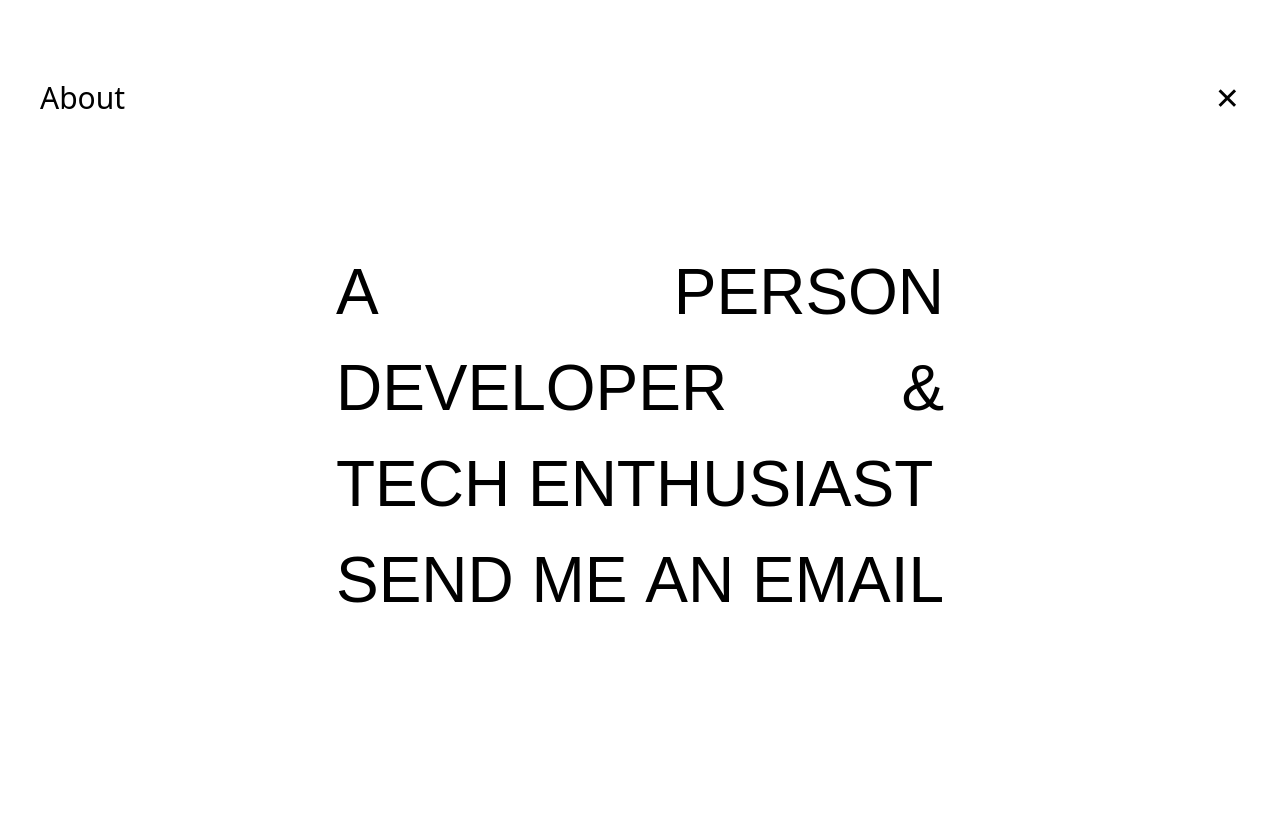
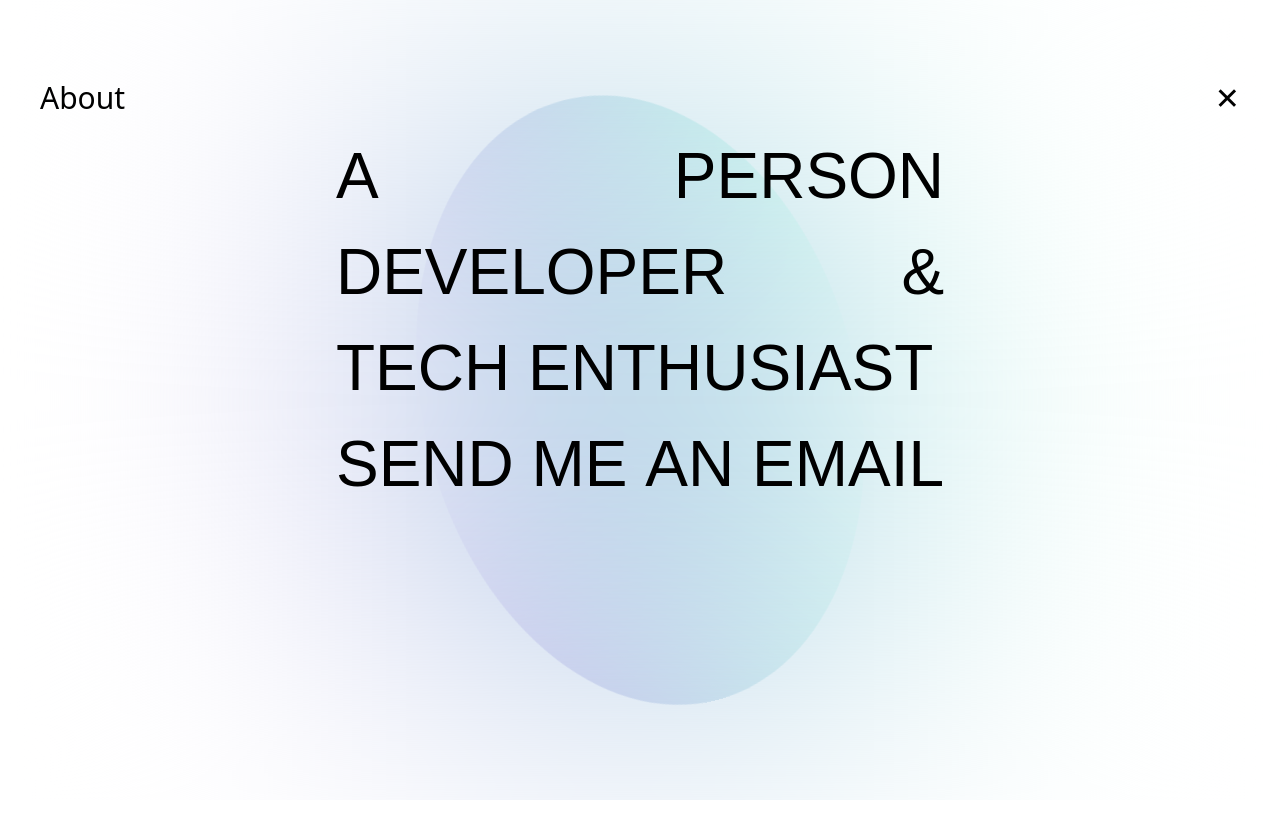
Before and after one commit to qvisten12/felix-portfolio, a Next.js app: page /about in a window 1280 px wide. Shown: the top 838 px of the page. After the commit the page ends 800 px from the top, so only its background shows below. Built offline with nearby package versions, Linux system fonts and the light colour scheme.

Commit message:
Add new blob on mouse background

```diff
--- /dev/null
+++ b/app/animatedblob.css
@@ -0,0 +1,50 @@
+@keyframes rotate {
+  from {
+    rotate: 0deg;
+  }
+
+  50% {
+    scale: 1 1.5;
+  }
+
+  to {
+    rotate: 360deg;
+  }
+}
+
+#blob {
+  background-color: white;
+  height: 34vmax;
+  aspect-ratio: 1;
+  position: absolute;
+  left: 50%;
+  top: 50%;
+  translate: -50% -50%;
+  border-radius: 50%;
+  background: linear-gradient(to right, aquamarine, mediumpurple);
+  animation: rotate 20s infinite;
+  opacity: 0.8;
+}
+
+#blur {
+  height: 100%;
+  width: 100%;
+  position: absolute;
+  z-index: 2;
+  backdrop-filter: blur(12vmax);
+}
+
+/* h1 {
+  font-family: "Space Mono", monospace;
+  font-size: clamp(3rem, 10vw, 10rem);
+  color: white;
+  white-space: nowrap;
+  padding: 0rem clamp(1rem, 2vw, 3rem);
+  border-radius: clamp(0.4rem, 0.75vw, 1rem);
+  margin: 0rem;
+  position: absolute;
+  left: 50%;
+  top: 50%;
+  translate: -50% -50%;
+  z-index: 3;
+} */
--- a/app/landing.css
+++ b/app/landing.css
@@ -291,7 +291,7 @@
   }
 }
 
-@media (max-width: 1100px) {
+@media (max-width: 1380px) {
   #wrapper {
     width: 90vmin;
   }
--- a/app/layout.tsx
+++ b/app/layout.tsx
@@ -1,8 +1,9 @@
 import Header from "@/components/Header";
 import "./globals.css";
 import "./landing.css";
+import "./animatedblob.css";
 import type { Metadata } from "next";
-import { AnimatePresence } from "framer-motion";
+import AnimatedBlob from "@/components/AnimatedBlob";
 
 export const metadata: Metadata = {
   title: "Felix Ljungqvist",
@@ -18,7 +19,8 @@ export default function RootLayout({
     <html lang="en">
       <body>
         <Header />
-        <main className="container mx-auto max-w-screen-2xl px-5 flex justify-center flex-col h-screen">
+        <AnimatedBlob />
+        <main className="container mx-auto max-w-screen-2xl px-5 flex justify-center flex-col h-screen z-10 relative">
           {children}
         </main>
       </body>
--- /dev/null
+++ b/components/AnimatedBlob.tsx
@@ -0,0 +1,31 @@
+"use client";
+import { useEffect, useRef } from "react";
+
+const AnimatedBlob = () => {
+  /* -- Glow effect -- */
+
+  const blobRef = useRef<HTMLDivElement | null>(null);
+
+  useEffect(() => {
+    window.onpointermove = (event) => {
+      const { clientX, clientY } = event;
+
+      blobRef?.current?.animate(
+        {
+          left: `${clientX}px`,
+          top: `${clientY}px`,
+        },
+        { duration: 3000, fill: "forwards" }
+      );
+    };
+  }, []);
+
+  return (
+    <>
+      <div ref={blobRef} id="blob"></div>
+      <div id="blur"></div>
+    </>
+  );
+};
+
+export default AnimatedBlob;
--- a/components/Header.tsx
+++ b/components/Header.tsx
@@ -15,14 +15,14 @@ const Header = () => {
   const changedPathName = removeSlashesAndNumbers(pathname);
 
   return pathname === "/" ? null : (
-    <PageTransition>
-      <header className="flex justify-between mx-auto max-w-screen-2xl lg:pt-20 pt-6 px-10">
+    <header className=" mx-auto max-w-screen-2xl  w-full relative">
+      <div className="absolute z-50 flex justify-between lg:pt-20 pt-6 px-10 w-full">
         <h1 className="text-3xl">{changedPathName}</h1>
         <Link href="/" className="text-3xl">
           &#10005;
         </Link>
-      </header>
-    </PageTransition>
+      </div>
+    </header>
   );
 };
 
--- a/components/Landing.tsx
+++ b/components/Landing.tsx
@@ -1,7 +1,7 @@
 "use client";
 
 import Link from "next/link";
-import { useRef, useState } from "react";
+import { useEffect, useRef, useState } from "react";
 
 const combinations = [
   { configuration: 1, roundness: 1 },
@@ -17,6 +17,8 @@ const rand = (min: number, max: number) =>
 
 const Landing = () => {
   const wrapperRef = useRef(null);
+  const linkRef = useRef<HTMLAnchorElement | null>(null);
+
   const [combination, setCombination] = useState(
     combinations[rand(0, combinations.length - 1)]
   );
@@ -37,6 +39,41 @@ const Landing = () => {
     setPrevIndex(index);
   }, 3000);
 
+  /* -- Text effect -- */
+
+  const letters = "ABCDEFGHIJKLMNOPQRSTUVWXYZ";
+
+  useEffect(() => {
+    if (linkRef.current) {
+      let interval: any = null;
+
+      linkRef.current.onmouseover = (event) => {
+        let iteration = 0;
+
+        clearInterval(interval);
+
+        interval = setInterval(() => {
+          event!.target!.innerText = event!
+            .target!.innerText.split("")
+            .map((letter: any, index: any) => {
+              if (index < iteration) {
+                return event?.target?.dataset?.value[index];
+              }
+
+              return letters[Math.floor(Math.random() * 26)];
+            })
+            .join("");
+
+          if (iteration >= event?.target?.dataset?.value?.length) {
+            clearInterval(interval);
+          }
+
+          iteration += 1 / 3;
+        }, 30);
+      };
+    }
+  });
+
   return (
     <div className="grid place-items-center">
       <nav
@@ -55,8 +92,10 @@ const Landing = () => {
       </nav>
       <div className="landing-title-wrapper">
         <Link
+          ref={linkRef}
           href="about"
           className="landing-title text-xl hover:text-slate-600"
+          data-value="Felix Ljungqvist"
         >
           Felix Ljungqvist
         </Link>
```
